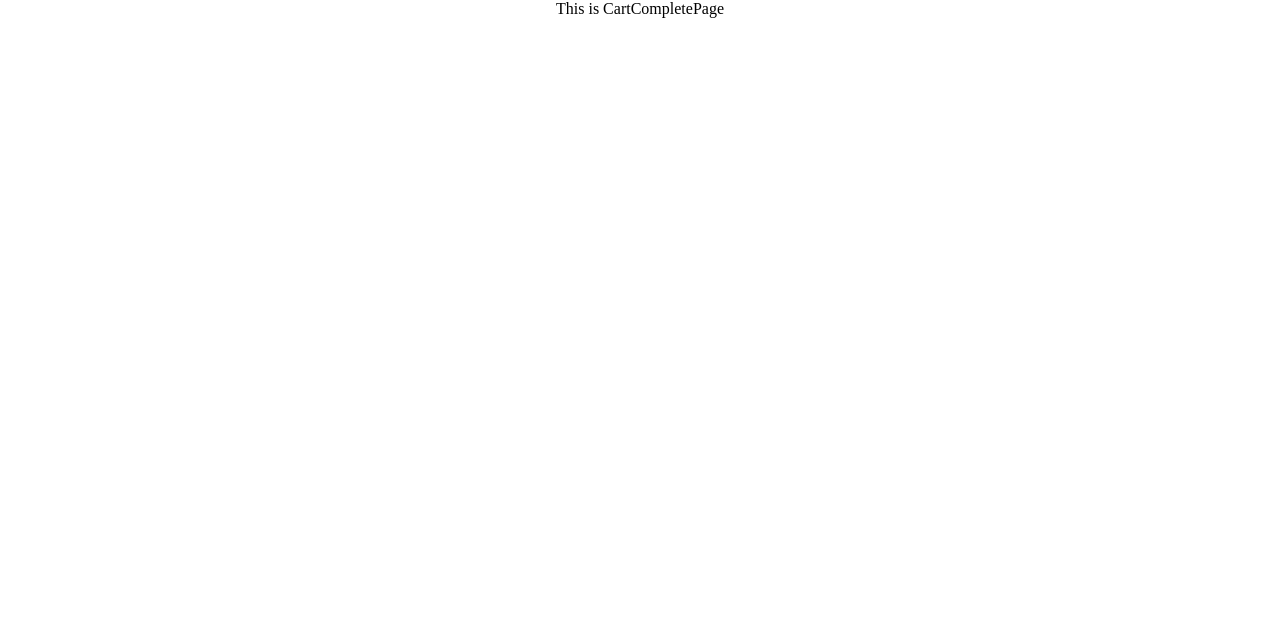
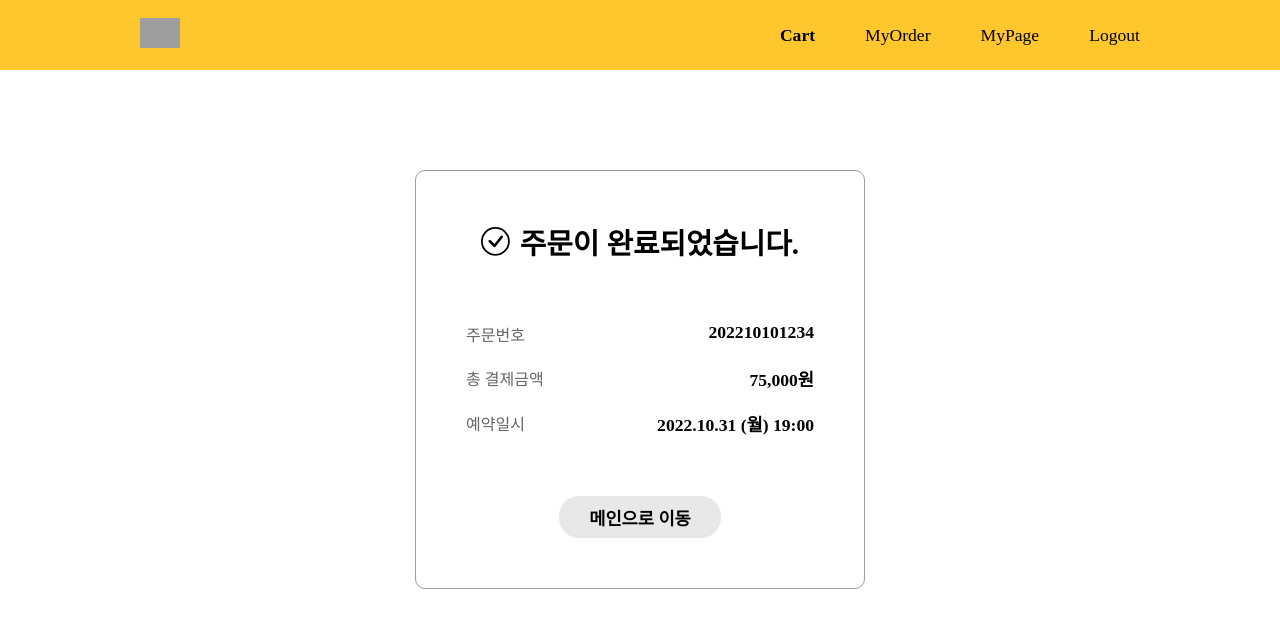
Before and after one commit to gaeguul/cowball-frontend, a React (Create React App) app: page /cart/complete in a window 1280 px wide. Shown: the top 628 px of the page. Built offline with nearby package versions, Linux system fonts and the light colour scheme; grey boxes are pictures that could not be loaded; the HTML template or start-up script is replaced by a standard one; a web font is replaced by a local one.

Commit message:
[Feat] CartComplete 페이지 마크업 완성

```diff
--- a/src/Page/CartCompletePage.js
+++ b/src/Page/CartCompletePage.js
@@ -1,7 +1,37 @@
 import React from 'react';
+import { Link } from 'react-router-dom';
+import CustomerLayout from '../Component/CustomerLayout';
+import Header from '../Component/Header';
+import '../scss/CartCompletePage.scss';
+import { BsCheckCircle } from 'react-icons/bs';
 
 function CartCompletePage() {
-  return <div>This is CartCompletePage</div>;
+  return (
+    <CustomerLayout>
+      <Header />
+      <div className='center-container'>
+        <div className='order-complete-container'>
+          <div className='top-title'>
+            <BsCheckCircle />
+            <span className='title-text'>주문이 완료되었습니다.</span>
+          </div>
+          <div className='order-info-container'>
+            <div className='info-title'>주문번호</div>
+            <div className='info-content'>202210101234</div>
+            <div className='info-title'>총 결제금액</div>
+            <div className='info-content'>75,000원</div>
+            <div className='info-title'>예약일시</div>
+            <div className='info-content'>2022.10.31 (월) 19:00</div>
+          </div>
+          <div className='goto-main-button-container'>
+            <Link to='/'>
+              <div className='goto-main-button'>메인으로 이동</div>
+            </Link>
+          </div>
+        </div>
+      </div>
+    </CustomerLayout>
+  );
 }
 
 export default CartCompletePage;
--- /dev/null
+++ b/src/scss/CartCompletePage.scss
@@ -0,0 +1,85 @@
+@import './base/base';
+
+@import './component/customerlayout';
+@import './component/header';
+
+.center-container {
+  display: flex;
+  justify-content: center;
+  padding-top: 100px;
+
+  .order-complete-container {
+    box-sizing: border-box;
+    // position: absolute;
+    width: 450px;
+    // height: 456px;
+    left: 429px;
+    top: 268px;
+
+    border: 1px solid #9d9d9d;
+    border-radius: 10px;
+
+    padding: 50px;
+    .goto-main-button-container {
+      display: flex;
+      justify-content: center;
+      a {
+        text-decoration: none;
+        color: black;
+      }
+      .goto-main-button {
+        box-sizing: border-box;
+
+        display: flex;
+        justify-content: center;
+        align-items: center;
+
+        width: max-content;
+        height: 42px;
+
+        padding: 0px 30px;
+
+        background: #e8e8e8;
+        border-radius: 20px;
+
+        font-size: 1.1em;
+        font-weight: 600;
+        &:hover {
+          background: #dbdbdb;
+          cursor: pointer;
+        }
+      }
+    }
+
+    .order-info-container {
+      display: grid;
+      grid-template-columns: max-content 1fr;
+      gap: 20px;
+      padding: 60px 0px;
+
+      .info-title {
+        color: #666666;
+        text-align: left;
+        font-weight: 500;
+      }
+
+      .info-content {
+        text-align: right;
+        font-weight: 700;
+        font-size: 1.1em;
+      }
+    }
+
+    .top-title {
+      display: flex;
+      justify-content: center;
+      align-items: center;
+      font-size: 1.8em;
+      font-weight: 600;
+      // padding-bottom: 40px;
+      .title-text {
+        margin-left: 10px;
+      }
+    }
+  }
+}
--- a/src/scss/CartPage.scss
+++ b/src/scss/CartPage.scss
@@ -41,7 +41,7 @@
 
           .dinner-price {
             display: flex;
-            justify-content: end;
+            justify-content: flex-end;
             font-weight: 600;
             font-size: 1.1em;
           }
@@ -138,8 +138,8 @@
 
     font-size: 1.4em;
     font-weight: 600;
+
     .payment-price-number {
-      font-size: 1.2em;
       font-weight: 700;
     }
 
```
